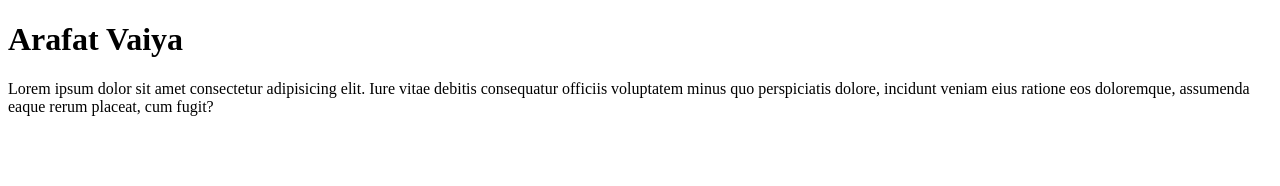
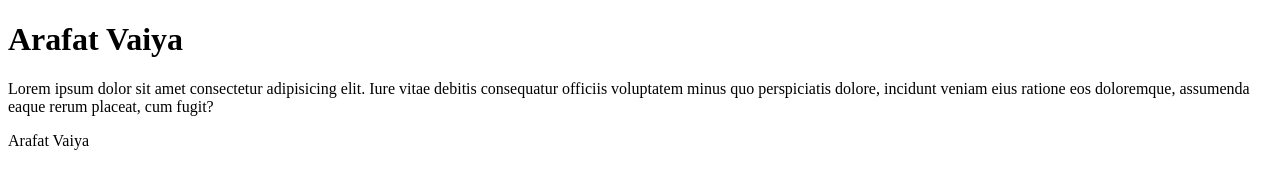
Before and after one commit to MD-ARAFAT-JAMAN/First-project, a plain HTML site: page index.html in a window 1280 px wide. Drawn offline with Linux system fonts and the light colour scheme.

Commit message:
Update index.html

```diff
--- a/index.html
+++ b/index.html
@@ -8,5 +8,6 @@
 <body>
     <h1>Arafat Vaiya</h1>
     <p>Lorem ipsum dolor sit amet consectetur adipisicing elit. Iure vitae debitis consequatur officiis voluptatem minus quo perspiciatis dolore, incidunt veniam eius ratione eos doloremque, assumenda eaque rerum placeat, cum fugit?</p>
+    <p>Arafat Vaiya</p>
 </body>
 </html>
```
